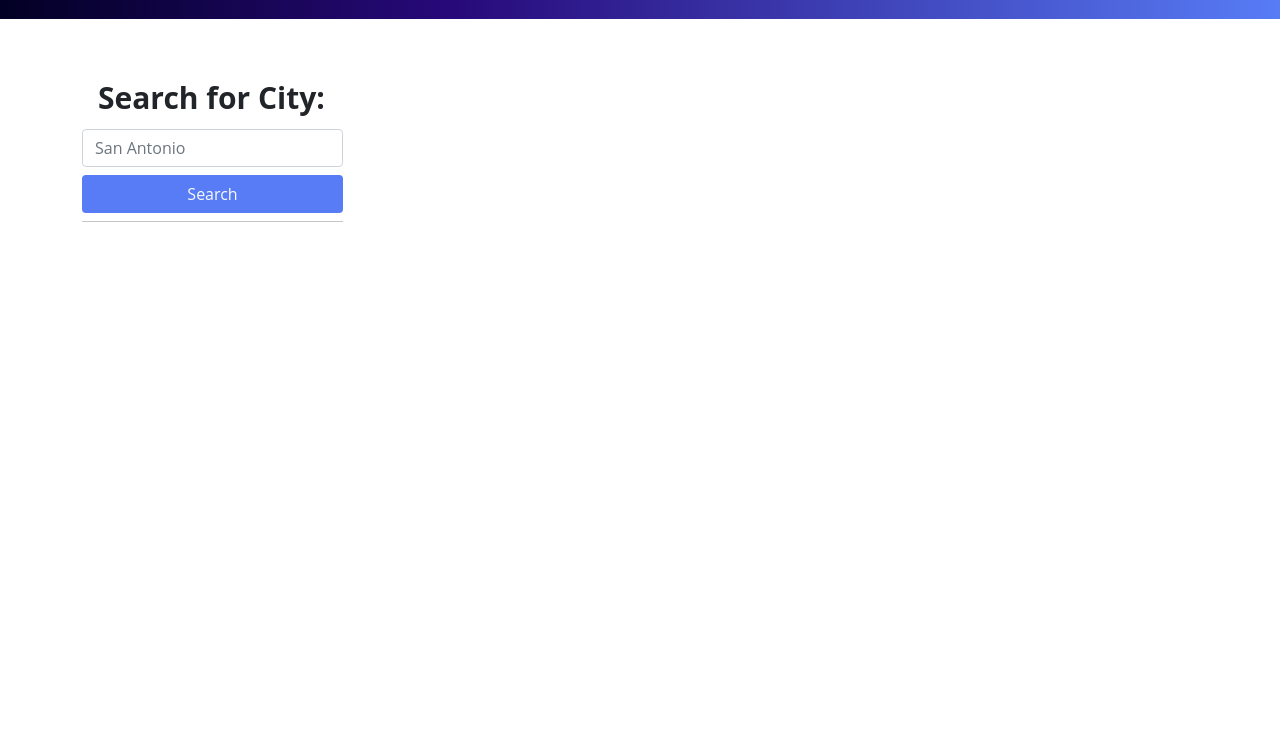
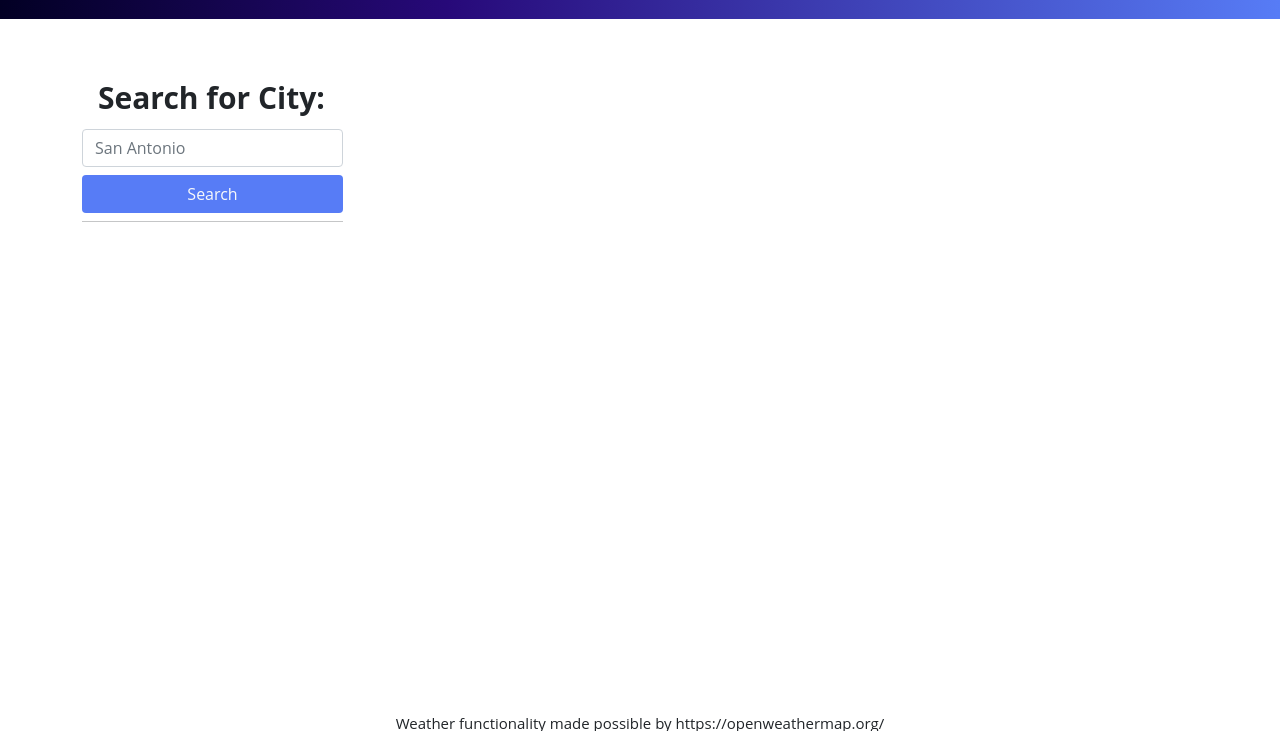
Before and after one commit to LDudrey/Weather-App, a plain HTML site: page index.html in a window 1280 px wide. Shown: the part 69-800 px from the top of the page. Drawn offline with nearby package versions, Linux system fonts and the light colour scheme.

```diff
--- a/assets/css/style.css
+++ b/assets/css/style.css
@@ -30,10 +30,10 @@ h4 {
     font-weight: bold;
 }
 
-.visible {
-    visibility: visible;
-}
-
 .invisible {
     visibility: hidden;
 }
+
+footer{
+    text-align: center;
+}
--- a/index.html
+++ b/index.html
@@ -106,5 +106,5 @@
     </main>
     <script src="./assets/js/script.js"></script>
 </body>
-
+<footer class="fixed-bottom">Weather functionality made possible by https://openweathermap.org/</footer>
 </html>
```
Also changed, not shown: 1 other file.
